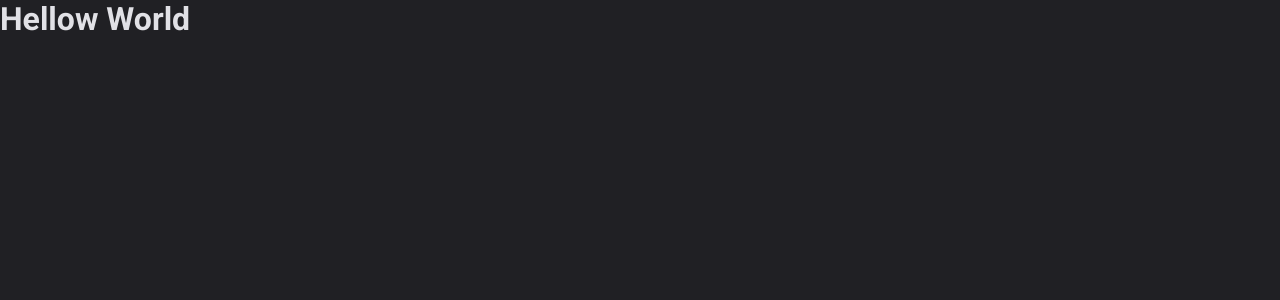
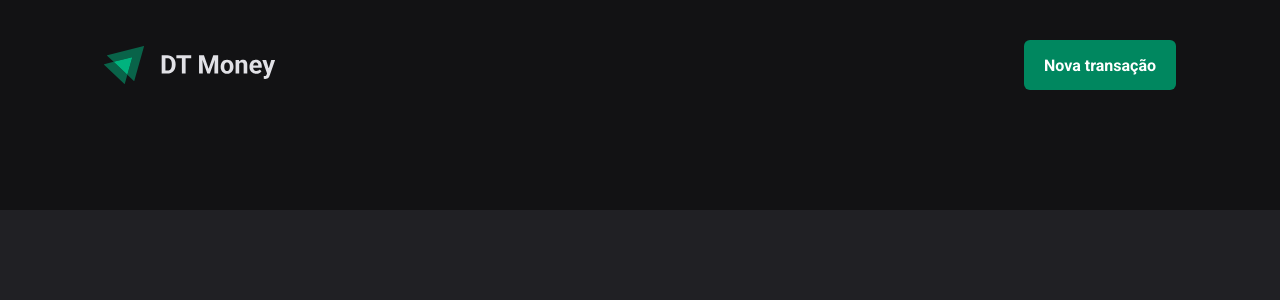
Before and after one commit to gboliveir/dt-money, a React (Vite) app: page / in a window 1280 px wide. Shown: the top 300 px of the page. Built offline with nearby package versions, Linux system fonts and the light colour scheme.

Commit message:
feat: header component

```diff
--- a/src/App.tsx
+++ b/src/App.tsx
@@ -1,11 +1,12 @@
 import { ThemeProvider } from "styled-components";
 import { defaultTheme } from "./styles/themes/default";
 import { GlobalStyle } from "./styles/themes/global";
+import { Transactions } from "./pages/Transactions";
 
 export function App() {
   return (
     <ThemeProvider theme={defaultTheme}>
-      <h1>Hellow World</h1>
+      <Transactions />
       <GlobalStyle />
     </ThemeProvider>
   )
--- /dev/null
+++ b/src/components/Header/index.tsx
@@ -0,0 +1,14 @@
+import { HeaderContainer, HeaderContent, NewTransactionButton } from "./styles";
+
+import logoImg from '../../assets/logo.svg';
+
+export function Header() {
+  return (
+    <HeaderContainer>
+      <HeaderContent>
+        <img src={logoImg} alt="" />
+        <NewTransactionButton>Nova transação</NewTransactionButton>
+      </HeaderContent>
+    </HeaderContainer>
+  );
+}
--- /dev/null
+++ b/src/components/Header/styles.ts
@@ -0,0 +1,33 @@
+import styled from "styled-components";
+
+export const HeaderContainer = styled.header`
+  background: ${props => props.theme["gray-900"]};
+  padding: 2.5rem 0 7.5rem;
+`;
+
+export const HeaderContent = styled.div`
+  width: 100%;
+  max-width: 1120px;
+  margin: 0 auto;
+  padding: 0 1.5rem;
+
+  display: flex;
+  justify-content: space-between;
+  align-items: center;
+`;
+
+export const NewTransactionButton = styled.button`
+  height: 50px;
+  border: 0;
+  background: ${props => props.theme["green-500"]};
+  color: ${props => props.theme.white};
+  font-weight: bold;
+  padding: 0 1.25rem;
+  border-radius: 6px;
+  cursor: pointer;
+
+  &:hover {
+    background: ${props => props.theme["green-700"]};
+    transition: background-color 0.5s;
+  }
+`;
--- /dev/null
+++ b/src/pages/Transactions/index.tsx
@@ -0,0 +1,9 @@
+import { Header } from "../../components/Header";
+
+export function Transactions() {
+  return (
+    <div>
+      <Header />
+    </div>
+  );
+}
```
Also changed, not shown: src/assets/logo.svg (added).
